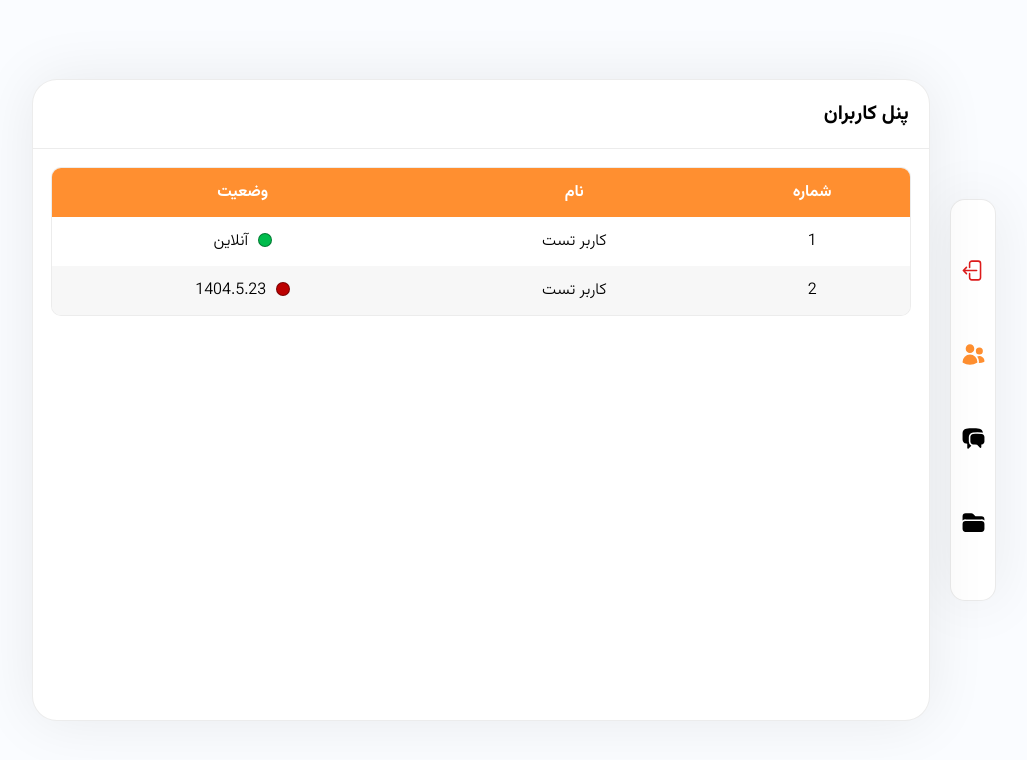
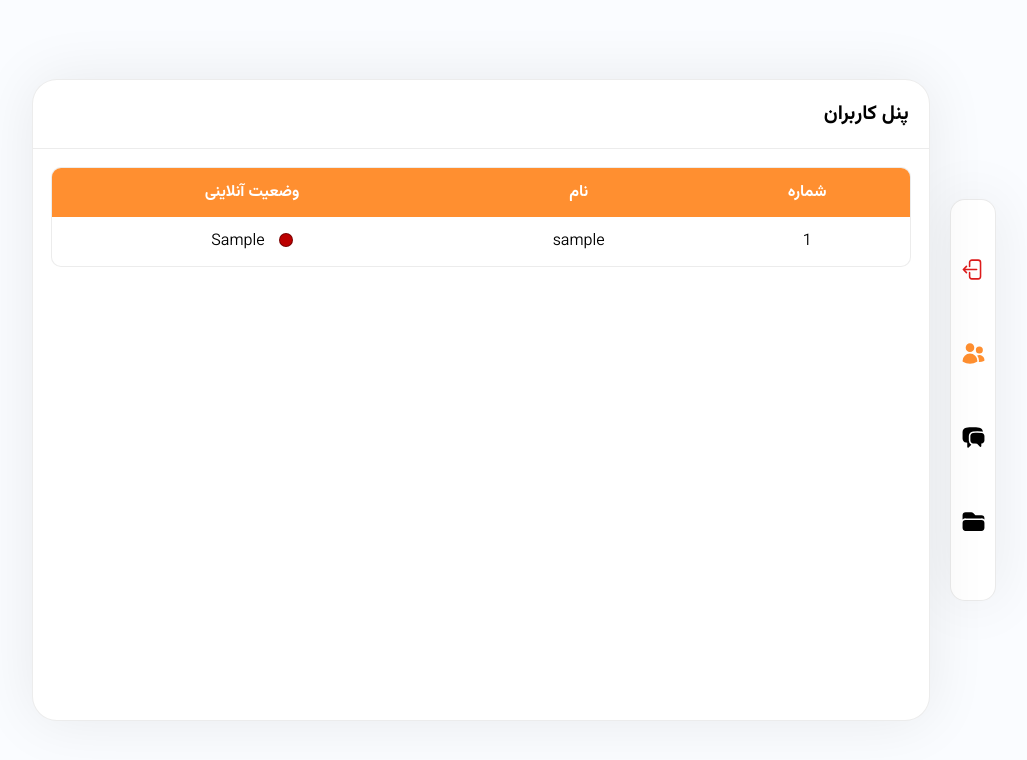
Before and after one commit to dastgheybi-smh/live-box, a Flask app: template templates/UsersP.html in a window 1280 px wide. Shown: the top 760 px of the page, without its empty margins (126-1153 px from the left). Run offline with Flask 3, Linux system fonts and the light colour scheme; the template is opened without the code that fills it: most values are stand-ins (such as "Sample title", 1, 10 or a date in 2020); parts of the project's set-up code (start-up, migrations or seed data) failed here and were passed over.

Commit message:
making initial users panel

```diff
--- a/app.py
+++ b/app.py
@@ -56,12 +56,14 @@ def login():
             return redirect("/")
         else:
             return render_template("login.html", alert=True, var="نام کاربری یا رمز عبور اشتباه وارد شده")
+    if "username" in session:
+        return redirect("/")
     return render_template("login.html", alert=False)
 
 @app.route("/")
 def index():
     if "username" in session:
-        return "You are logged in"
+        return redirect("/users")
     else:
         return redirect("/login")
 
@@ -77,7 +79,7 @@ def users():
     for user in users_new:
         if type(user['last_online']) == str:
             user['last_online'] = 'آنلاین'
-        elif type(user['last_online']) == int:
+        elif type(user['last_online']) == float :
             user['last_online'] = strftime('%Y-%m-%d %H:%M:%S', gmtime(user['last_online']))
         users.append(user)
     return render_template("UsersP.html", username=session["username"], users=users)
@@ -88,8 +90,9 @@ def leave():
         username = session["username"]
         user = db.table("user")
         user = user.get(username=username)
-        user.update(last_online=time())
-    return redirect("/login")
+        user.update(last_online=time()+12600)
+        session.pop("username")
+    return redirect("/")
 
 @app.route('/register', methods=["GET", "POST"])
 def register():
--- a/static/usersP.css
+++ b/static/usersP.css
@@ -86,10 +86,11 @@ svg{
 }
 
 .btnST{
-    margin: 0%;
+    margin: 0;
     background-color: #ffffff00;
     border: 0;
     border-radius: 5px;
+    color: black;
 }
 
 #selectedIcon{
--- a/templates/UsersP.html
+++ b/templates/UsersP.html
@@ -10,10 +10,10 @@
 <body>
     <div id="ToolBarHold">
         <div id="ToolBar">
-            <button class="btnST" style="color: rgb(221, 27, 27);"><svg xmlns="http://www.w3.org/2000/svg" fill="none" viewBox="0 0 24 24" stroke-width="1.5" stroke="currentColor" class="size-6"><path stroke-linecap="round" stroke-linejoin="round" d="M8.25 9V5.25A2.25 2.25 0 0 1 10.5 3h6a2.25 2.25 0 0 1 2.25 2.25v13.5A2.25 2.25 0 0 1 16.5 21h-6a2.25 2.25 0 0 1-2.25-2.25V15m-3 0-3-3m0 0 3-3m-3 3H15" /></svg></button>
-            <button class="btnST" id="selectedIcon"><svg xmlns="http://www.w3.org/2000/svg" viewBox="0 0 24 24" fill="currentColor" class="size-6"><path d="M4.5 6.375a4.125 4.125 0 1 1 8.25 0 4.125 4.125 0 0 1-8.25 0ZM14.25 8.625a3.375 3.375 0 1 1 6.75 0 3.375 3.375 0 0 1-6.75 0ZM1.5 19.125a7.125 7.125 0 0 1 14.25 0v.003l-.001.119a.75.75 0 0 1-.363.63 13.067 13.067 0 0 1-6.761 1.873c-2.472 0-4.786-.684-6.76-1.873a.75.75 0 0 1-.364-.63l-.001-.122ZM17.25 19.128l-.001.144a2.25 2.25 0 0 1-.233.96 10.088 10.088 0 0 0 5.06-1.01.75.75 0 0 0 .42-.643 4.875 4.875 0 0 0-6.957-4.611 8.586 8.586 0 0 1 1.71 5.157v.003Z" /></svg></button>
-            <button class="btnST"><svg xmlns="http://www.w3.org/2000/svg" viewBox="0 0 24 24" fill="currentColor" class="size-6"><path d="M4.913 2.658c2.075-.27 4.19-.408 6.337-.408 2.147 0 4.262.139 6.337.408 1.922.25 3.291 1.861 3.405 3.727a4.403 4.403 0 0 0-1.032-.211 50.89 50.89 0 0 0-8.42 0c-2.358.196-4.04 2.19-4.04 4.434v4.286a4.47 4.47 0 0 0 2.433 3.984L7.28 21.53A.75.75 0 0 1 6 21v-4.03a48.527 48.527 0 0 1-1.087-.128C2.905 16.58 1.5 14.833 1.5 12.862V6.638c0-1.97 1.405-3.718 3.413-3.979Z" /><path d="M15.75 7.5c-1.376 0-2.739.057-4.086.169C10.124 7.797 9 9.103 9 10.609v4.285c0 1.507 1.128 2.814 2.67 2.94 1.243.102 2.5.157 3.768.165l2.782 2.781a.75.75 0 0 0 1.28-.53v-2.39l.33-.026c1.542-.125 2.67-1.433 2.67-2.94v-4.286c0-1.505-1.125-2.811-2.664-2.94A49.392 49.392 0 0 0 15.75 7.5Z" /></svg></button>
-            <button class="btnST"><svg xmlns="http://www.w3.org/2000/svg" viewBox="0 0 24 24" fill="currentColor" class="size-6"><path d="M19.5 21a3 3 0 0 0 3-3v-4.5a3 3 0 0 0-3-3h-15a3 3 0 0 0-3 3V18a3 3 0 0 0 3 3h15ZM1.5 10.146V6a3 3 0 0 1 3-3h5.379a2.25 2.25 0 0 1 1.59.659l2.122 2.121c.14.141.331.22.53.22H19.5a3 3 0 0 1 3 3v1.146A4.483 4.483 0 0 0 19.5 9h-15a4.483 4.483 0 0 0-3 1.146Z" /></svg></button>
+            <a href="/leave" class="btnST" style="color: rgb(221, 27, 27);"><svg xmlns="http://www.w3.org/2000/svg" fill="none" viewBox="0 0 24 24" stroke-width="1.5" stroke="currentColor" class="size-6"><path stroke-linecap="round" stroke-linejoin="round" d="M8.25 9V5.25A2.25 2.25 0 0 1 10.5 3h6a2.25 2.25 0 0 1 2.25 2.25v13.5A2.25 2.25 0 0 1 16.5 21h-6a2.25 2.25 0 0 1-2.25-2.25V15m-3 0-3-3m0 0 3-3m-3 3H15" /></svg></a>
+            <a class="btnST" id="selectedIcon"><svg xmlns="http://www.w3.org/2000/svg" viewBox="0 0 24 24" fill="currentColor" class="size-6"><path d="M4.5 6.375a4.125 4.125 0 1 1 8.25 0 4.125 4.125 0 0 1-8.25 0ZM14.25 8.625a3.375 3.375 0 1 1 6.75 0 3.375 3.375 0 0 1-6.75 0ZM1.5 19.125a7.125 7.125 0 0 1 14.25 0v.003l-.001.119a.75.75 0 0 1-.363.63 13.067 13.067 0 0 1-6.761 1.873c-2.472 0-4.786-.684-6.76-1.873a.75.75 0 0 1-.364-.63l-.001-.122ZM17.25 19.128l-.001.144a2.25 2.25 0 0 1-.233.96 10.088 10.088 0 0 0 5.06-1.01.75.75 0 0 0 .42-.643 4.875 4.875 0 0 0-6.957-4.611 8.586 8.586 0 0 1 1.71 5.157v.003Z" /></svg></a>
+            <a href="/messages" class="btnST"><svg xmlns="http://www.w3.org/2000/svg" viewBox="0 0 24 24" fill="currentColor" class="size-6"><path d="M4.913 2.658c2.075-.27 4.19-.408 6.337-.408 2.147 0 4.262.139 6.337.408 1.922.25 3.291 1.861 3.405 3.727a4.403 4.403 0 0 0-1.032-.211 50.89 50.89 0 0 0-8.42 0c-2.358.196-4.04 2.19-4.04 4.434v4.286a4.47 4.47 0 0 0 2.433 3.984L7.28 21.53A.75.75 0 0 1 6 21v-4.03a48.527 48.527 0 0 1-1.087-.128C2.905 16.58 1.5 14.833 1.5 12.862V6.638c0-1.97 1.405-3.718 3.413-3.979Z" /><path d="M15.75 7.5c-1.376 0-2.739.057-4.086.169C10.124 7.797 9 9.103 9 10.609v4.285c0 1.507 1.128 2.814 2.67 2.94 1.243.102 2.5.157 3.768.165l2.782 2.781a.75.75 0 0 0 1.28-.53v-2.39l.33-.026c1.542-.125 2.67-1.433 2.67-2.94v-4.286c0-1.505-1.125-2.811-2.664-2.94A49.392 49.392 0 0 0 15.75 7.5Z" /></svg></a>
+            <a href="/project" class="btnST"><svg xmlns="http://www.w3.org/2000/svg" viewBox="0 0 24 24" fill="currentColor" class="size-6"><path d="M19.5 21a3 3 0 0 0 3-3v-4.5a3 3 0 0 0-3-3h-15a3 3 0 0 0-3 3V18a3 3 0 0 0 3 3h15ZM1.5 10.146V6a3 3 0 0 1 3-3h5.379a2.25 2.25 0 0 1 1.59.659l2.122 2.121c.14.141.331.22.53.22H19.5a3 3 0 0 1 3 3v1.146A4.483 4.483 0 0 0 19.5 9h-15a4.483 4.483 0 0 0-3 1.146Z" /></svg></a>
         </div>
     </div>
     <div id="main">
@@ -26,20 +26,26 @@
                     <tr>
                         <th id="tableHeadItem">شماره</th>
                         <th id="tableHeadItem">نام</th>
-                        <th id="tableHeadItem">وضعیت</th>
+                        <th id="tableHeadItem">وضعیت آنلاینی</th>
                     </tr>
                 </thead>
                 <tbody>
-                    <tr>
-                        <td id="tableInfoItem" style=>1</td>
-                        <td id="tableInfoItem">کاربر تست</td>
-                        <td id="tableInfoItem"><div class="circle" style="background-color: #00bc4c;"></div>آنلاین</td>
+                {%  set i = namespace(counter=1) %}
+                    {% for user in users %}
+                    	<tr>
+                        <td id="tableInfoItem" style=>{{ i.counter }}</td>
+                        <td id="tableInfoItem">{{ user['username'] }}</td>
+                        {% if user['last_online'] == 'آنلاین' %}
+                        	<td id="tableInfoItem"><div class="circle" style="background-color: #00bc4c;"></div>آنلاین</td>
+                        {% else %}
+                            <td id="tableInfoItem"><div class="circle" style="background-color: #bc0000;"></div>
+                                {{ user['last_online'] }}</td>
+                        {% endif %}
                     </tr>
-                    <tr id="tableInfoItem">
-                        <td id="tableInfoItem">2</td>
-                        <td id="tableInfoItem">کاربر تست</td>
-                        <td id="tableInfoItem"><div class="circle" style="background-color: #bc0000;"></div>1404.5.23</td>
-                    </tr>
+                        {% set i.counter = i.counter + 1 %}
+                    {% endfor %}
+
+
                 </tbody>
             </table>
         </div>
```
